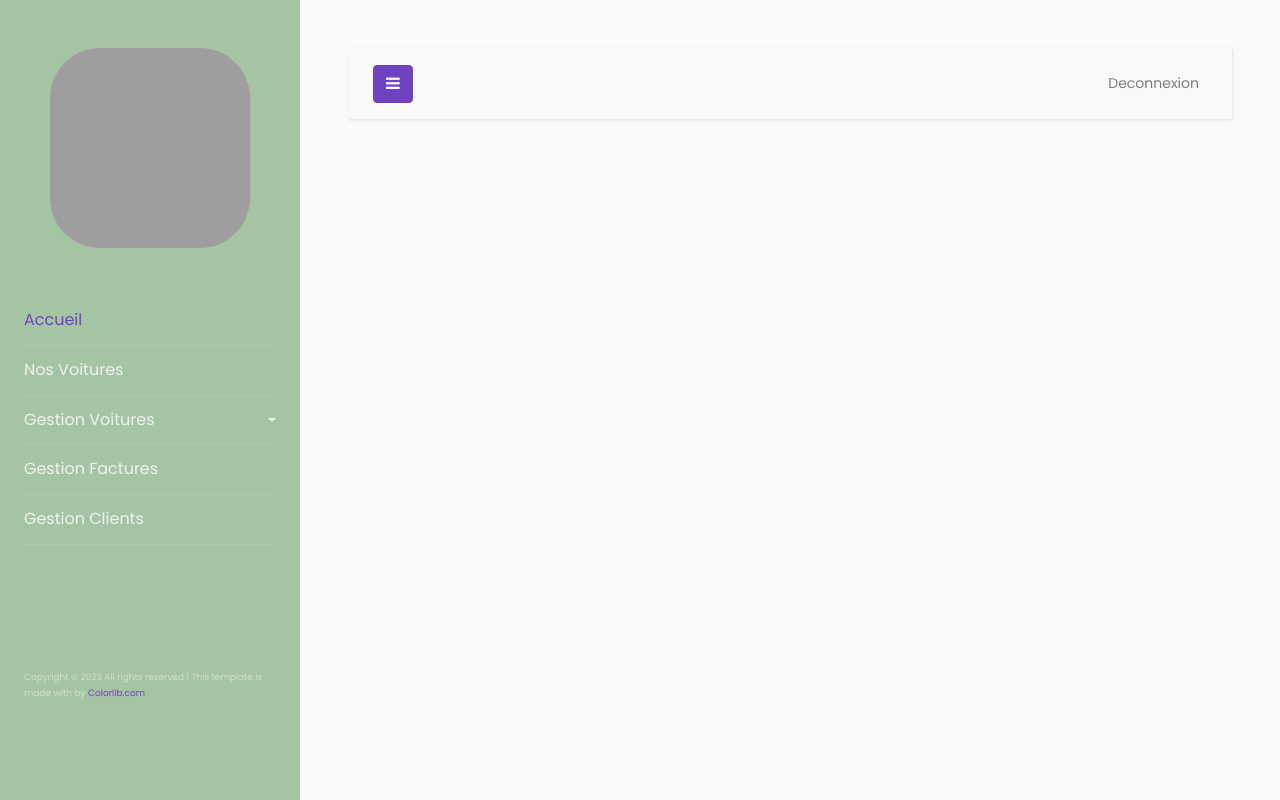
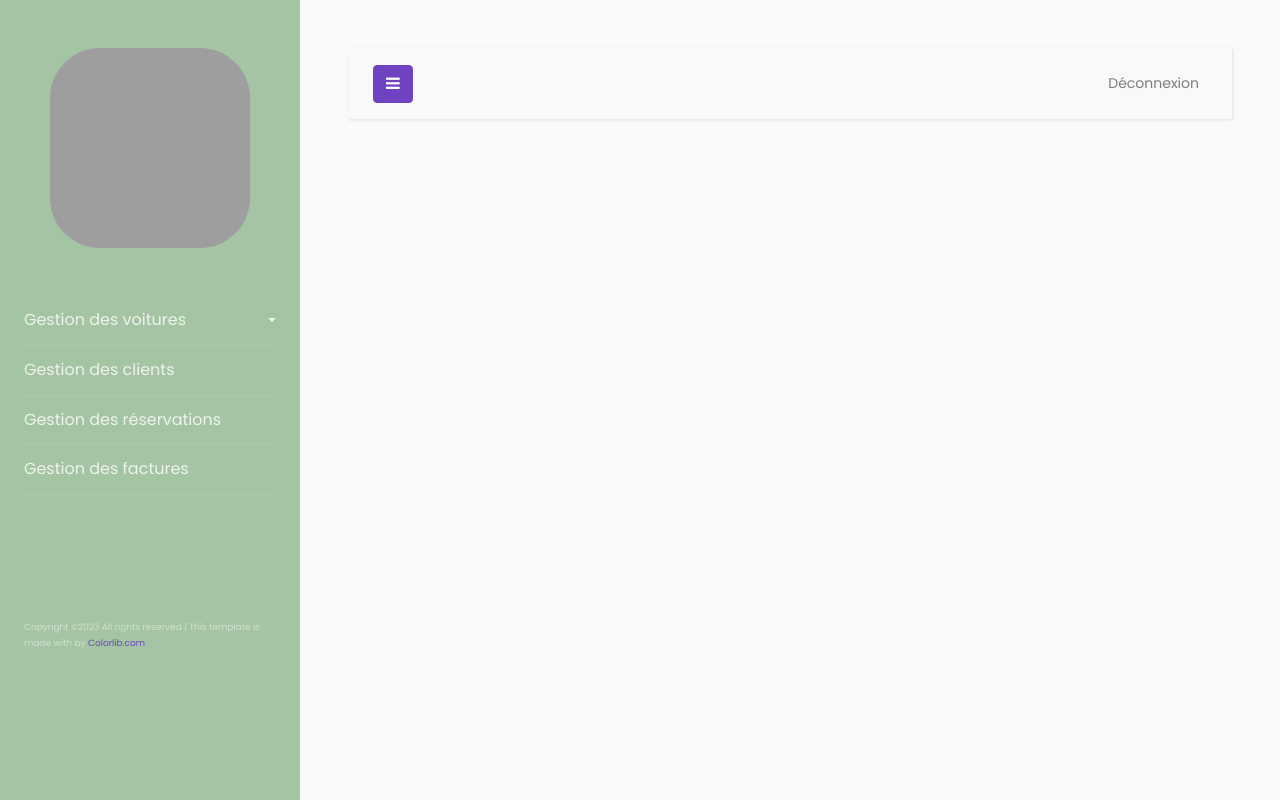
Before and after one commit to MaxenceGuiGuiCollege/VoitureDuLac, a PHP site: page /inclus/enteteAdmin.inc.php in a window 1280 px wide. Run offline with PHP 8.4, Linux system fonts and the light colour scheme; grey boxes are pictures that could not be loaded.

Commit message:
Part three, add the new admin header.

```diff
--- a/connexion.php
+++ b/connexion.php
@@ -34,7 +34,7 @@ if(isset($_GET["action"])){
 // VERIFICATION CONNEXION
 if($isConnected){
     $_SESSION['isConnected'] = true;
-    header("Location:index.php");
+    header("Location:ajouterVoiture.php");
 }
 else{
     $_SESSION['isConnected'] = false;
--- a/inclus/enteteAdmin.inc.php
+++ b/inclus/enteteAdmin.inc.php
@@ -18,34 +18,29 @@
     <!-- SIDEBAR -->
     <nav id="sidebar">
       <div class="p-4 pt-5">
-        <a href="index.php" class="img logo rounded-circle mb-5" style="background-image: url(images/logo.jpg);"></a>
+        <a href="#" class="img logo rounded-circle mb-5" style="background-image: url(images/logo.jpg);"></a>
         <ul class="list-unstyled components mb-5">
-          <li class="active"><a href="index.php">Accueil</a></li>
-          <li><a href="voitures.php">Nos Voitures</a></li>
-          <li class="nav-item dropdown">
-            <a class="nav-link dropdown-toggle" href="#" id="navbarDropdownMenuLink" data-toggle="dropdown" aria-haspopup="true" aria-expanded="false">
-              Gestion Voitures
-            </a>
-            <div class="dropdown-menu" aria-labelledby="navbarDropdownMenuLink">
-              <a class="dropdown-item" href="#">Ajouter Voiture</a>
-              <a class="dropdown-item" href="#">Modifier Voiture</a>
-              <a class="dropdown-item" href="#">Supprimer Voiture</a>
-            </div>
+          <li>
+            <a href="#pageSubmenu" data-toggle="collapse" aria-expanded="false" class="dropdown-toggle">Gestion des voitures</a>
+            <ul class="collapse list-unstyled" id="pageSubmenu">
+              <li><a href="#">Ajouter une voiture</a></li>
+              <li><a href="#">Modifier une voiture</a></li>
+              <li><a href="#">Supprimer une voiture</a></li>
+            </ul>
           </li>
-          <li><a href="#">Gestion Factures</a></li>
-          <li><a href="#">Gestion Clients</a></li>
+          <li><a href="#">Gestion des clients</a></li>
+          <li><a href="#">Gestion des réservations</a></li>
+          <li><a href="#">Gestion des factures</a></li>
         </ul>
         <br><br><br>
         <div class="footer">
-          <p>Copyright &copy;
-            <script>document.write(new Date().getFullYear());</script> All rights reserved | This template is made with
-            by <a href="https://colorlib.com" target="_blank">Colorlib.com</a>
+          <p>Copyright &copy;<script>document.write(new Date().getFullYear());</script> All rights reserved | This template is made with by <a href="https://colorlib.com" target="_blank">Colorlib.com</a>
         </div>
 
       </div>
     </nav>
 
-    <!-- PAGE PRINCIPALE -->
+    <!-- PAGE PRINCIPALE  -->
     <div id="content" class="p-4 p-md-5">
 
       <!-- NAVBAR -->
@@ -56,15 +51,13 @@
             <i class="fa fa-bars"></i>
             <span class="sr-only">Toggle Menu</span>
           </button>
-          <button class="btn btn-dark d-inline-block d-lg-none ml-auto" type="button" data-toggle="collapse"
-            data-target="#navbarSupportedContent" aria-controls="navbarSupportedContent" aria-expanded="false"
-            aria-label="Toggle navigation">
+          <button class="btn btn-dark d-inline-block d-lg-none ml-auto" type="button" data-toggle="collapse" data-target="#navbarSupportedContent" aria-controls="navbarSupportedContent" aria-expanded="false" aria-label="Toggle navigation">
             <i class="fa fa-bars"></i>
           </button>
 
           <div class="collapse navbar-collapse" id="navbarSupportedContent">
             <ul class="nav navbar-nav ml-auto">
-              <li class="nav-item"><a class="nav-link" href="connexion.php?action=deconnecter">Deconnexion</a></li>
+              <li class="nav-item"><a class="nav-link" href="connexion.php?action=deconnecter">Déconnexion</a></li>
             </ul>
           </div>
         </div>
```
Also changed, not shown: ajouterVoiture.php (added, +8 -0 lines), inclus/entete2_partiel.inc (deleted, +0 -45 lines).
